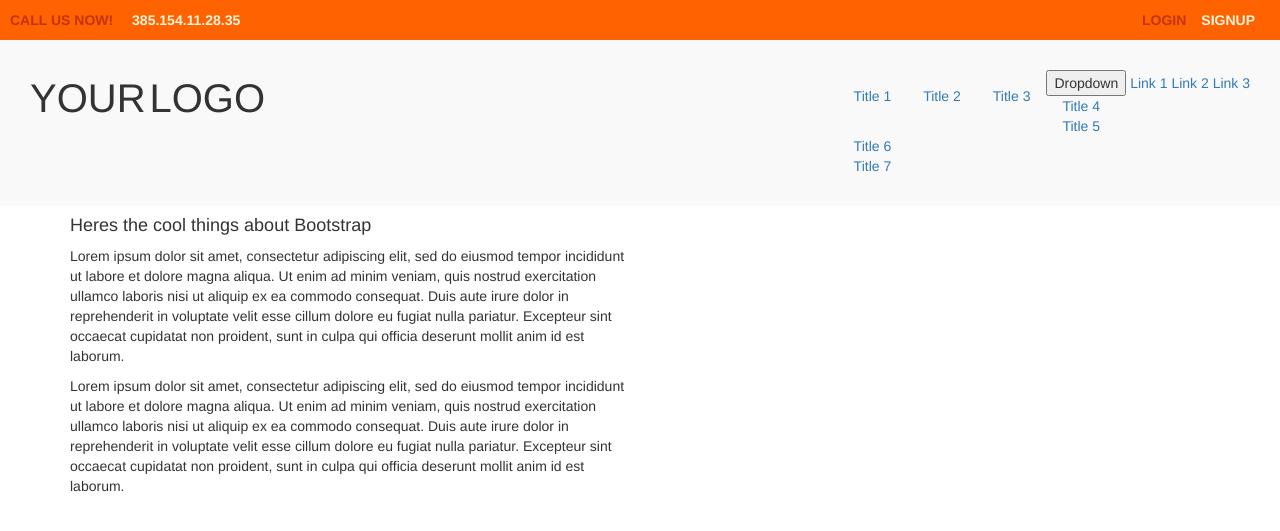
After one commit to bezp/learning_site, a Django app: template uiux/templates/uiux/coalitions.html in a window 1280 px wide. The commit adds this page. Shown: the top 531 px of the page. Run offline with Django 3.2, Linux system fonts and the light colour scheme; the template is opened without the code that fills it, so the values that code supplies are empty; some libraries are stand-ins or nearby versions.

Commit message:
finishing navbar

```diff
--- /dev/null
+++ b/uiux/templates/uiux/coalitions.html
@@ -0,0 +1,165 @@
+<!DOCTYPE html>
+<html lang="en">
+<head>
+    <meta charset="UTF-8">
+    <title>Title</title>
+
+    <link rel="stylesheet" href="//maxcdn.bootstrapcdn.com/bootstrap/3.3.7/css/bootstrap.min.css" />
+
+
+<style>
+
+
+.head-orange {
+    background-color: #FF6201;
+    padding: 10px;
+
+}
+.container-fluid div {
+    display: inline;
+    padding: 0px;
+    margin: 0px;
+}
+.head-left p {
+    display: inline;
+    margin: 0px;
+    padding-right: 15px;
+}
+.head-right p {
+    display: inline;
+    float: right;
+    margin: 0px;
+    padding-right: 15px;
+}
+.head-left p:nth-of-type(1), .head-right p:nth-of-type(2) {
+    color: #C53400;
+    font-weight: bold;
+}
+.head-left p:nth-of-type(2), .head-right p:nth-of-type(1) {
+    color: #FFF4DA;
+    font-weight: bold;
+}
+
+
+.head-grey {
+    padding: 30px;
+    background-color: #F9F9F9;
+}
+.ul-right {
+    float: right;
+}
+.head-grey-left p {
+    display: inline;
+    font-size: 40px;
+}
+.ul-right li a{
+    padding: 16px;
+}
+
+
+
+
+</style>
+
+
+</head>
+<body>
+
+    <nav class="navbar1">
+        <div class="container-fluid head-orange">
+            <div class="head-left">
+                <p>CALL US NOW! </p>
+                <p>385.154.11.28.35</p>
+            </div>
+            <div class="head-right">
+                <p>SIGNUP</p>
+                <p>LOGIN</p>
+            </div>
+        </div>
+    </nav>
+
+    <div class="navbar2">
+        <div class="container-fluid head-grey">
+            <div class="head-grey-left navbar-header">
+                <p>YOUR</p>
+                <p>LOGO</p>
+            </div>
+            <div class="head-grey-right collapse navbar-collapse">
+                <ul class="nav navbar-nav ul-right">
+                    <li class="active">
+                        <a href="#">Title 1</a>
+                    </li>
+                    <li class=""><a href="#">Title 2</a></li>
+                    <li class=""><a href="#">Title 3</a></li>
+  <div class="dropdown">
+    <button class="dropbtn">Dropdown
+      <i class="fa fa-caret-down"></i>
+    </button>
+    <div class="dropdown-content">
+      <a href="#">Link 1</a>
+      <a href="#">Link 2</a>
+      <a href="#">Link 3</a>
+    </div>
+                    <li class=""><a href="#">Title 4</a></li>
+                    <li class=""><a href="#">Title 5</a></li>
+                    <li class=""><a href="#">Title 6</a></li>
+                    <li class=""><a href="#">Title 7</a></li>
+                </ul>
+            </div>
+        </div>
+    </div>
+    <!--<nav class="navbar navbar-inverse">-->
+        <!--<div class="container-fluid">-->
+            <!--<div class="navbar-header">-->
+
+                <!--<h1>YOURLOGO</h1>-->
+            <!--</div>-->
+            <!--<div class="collapse navbar-collapse" id="myNavbar">-->
+                <!--<ul class="nav navbar-nav navbar-right">-->
+                    <!--<li class="active">-->
+                        <!--<a href="#">Title 1</a>-->
+                    <!--</li>-->
+                    <!--<li class=""><a href="#">Title 2</a></li>-->
+                    <!--<li class=""><a href="#">Title 3</a></li>-->
+                    <!--<li class=""><a href="#">Title 4</a></li>-->
+                    <!--<li class=""><a href="#">Title 5</a></li>-->
+                    <!--<li class=""><a href="#">Title 6</a></li>-->
+                    <!--<li class=""><a href="#">Title 7</a></li>-->
+
+                <!--</ul>-->
+            <!--</div>-->
+        <!--</div>-->
+    <!--</nav>-->
+
+
+
+
+    <div class="container">
+        <div class="row">
+            <div class="col-md-6"><!--  at medium screen sizes, changes from 2 to 1 column  -->
+                <h4>Heres the cool things about Bootstrap</h4>
+                <p>Lorem ipsum dolor sit amet, consectetur adipiscing elit, sed do eiusmod tempor incididunt
+                    ut labore et dolore magna aliqua. Ut enim ad minim veniam, quis nostrud exercitation ullamco
+                    laboris nisi ut aliquip ex ea commodo consequat. Duis aute irure dolor in reprehenderit in
+                    voluptate velit esse cillum dolore eu fugiat nulla pariatur. Excepteur sint occaecat cupidatat
+                    non proident, sunt in culpa qui officia deserunt mollit anim id est laborum.</p>
+                <p>Lorem ipsum dolor sit amet, consectetur adipiscing elit, sed do eiusmod tempor incididunt
+                    ut labore et dolore magna aliqua. Ut enim ad minim veniam, quis nostrud exercitation ullamco
+                    laboris nisi ut aliquip ex ea commodo consequat. Duis aute irure dolor in reprehenderit in
+                    voluptate velit esse cillum dolore eu fugiat nulla pariatur. Excepteur sint occaecat cupidatat
+                    non proident, sunt in culpa qui officia deserunt mollit anim id est laborum.</p>
+            </div>
+            <div class="col-md-6"><!--  at medium screen sizes, changes from 2 to 1 column  -->
+                <img src="" class="img-responsive">
+            </div>
+        </div>
+    </div>
+
+
+
+
+
+
+
+</body>
+</html>
```
Also changed, not shown: uiux/templates/uiux/coalition.html (added, +218 -0 lines), uiux/templates/uiux/trial.html (+12 -1 lines), uiux/views.py (+6 -1 lines).
